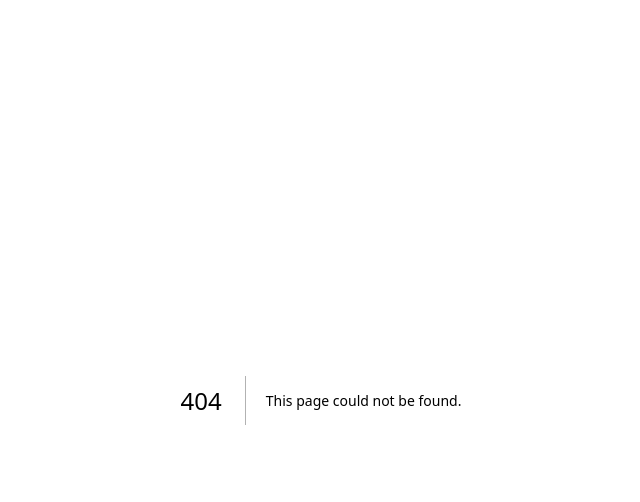
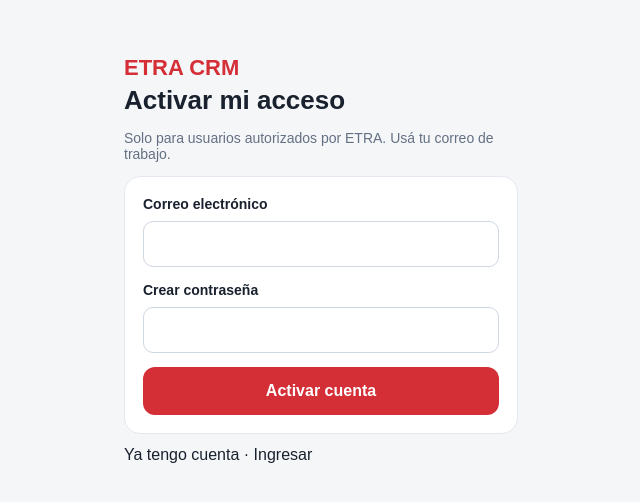
Before and after one commit to nicolas2233v/crm-etra, a Next.js app: page /registro in a window 1280 px wide. Before the commit this address had no page. Shown: the top 502 px of the page, without its empty margins (319-959 px from the left). Built offline with nearby package versions, Linux system fonts and the light colour scheme; no server answers.

Commit message:
Enable approved staff self onboarding

```diff
--- /dev/null
+++ b/app/registro/page.tsx
@@ -0,0 +1,11 @@
+'use client';
+import {useState} from 'react';
+import Link from 'next/link';
+import {supabase} from '../../lib/supabase';
+export default function Registro(){
+ const[email,setEmail]=useState(''),[password,setPassword]=useState(''),[message,setMessage]=useState(''),[busy,setBusy]=useState(false);
+ async function submit(e:React.FormEvent){e.preventDefault();if(!supabase)return;setBusy(true);setMessage('');
+ const{error}=await supabase.auth.signUp({email:email.trim().toLowerCase(),password,options:{emailRedirectTo:window.location.origin}});
+ setBusy(false);setMessage(error?error.message:'Revisá tu correo para confirmar la cuenta. Después ingresá desde el inicio.');}
+ return <main className="wrap" style={{maxWidth:430,paddingTop:55}}><div className="brand">ETRA CRM</div><h1>Activar mi acceso</h1><p className="muted">Solo para usuarios autorizados por ETRA. Usá tu correo de trabajo.</p><form className="card" onSubmit={submit}><label>Correo electrónico</label><input type="email" required value={email} onChange={e=>setEmail(e.target.value)} autoComplete="email"/><label>Crear contraseña</label><input type="password" minLength={8} required value={password} onChange={e=>setPassword(e.target.value)} autoComplete="new-password"/><button className="btn" style={{width:'100%'}} disabled={busy}>Activar cuenta</button>{message&&<p role="status">{message}</p>}</form><Link href="/">Ya tengo cuenta · Ingresar</Link></main>;
+}
```
